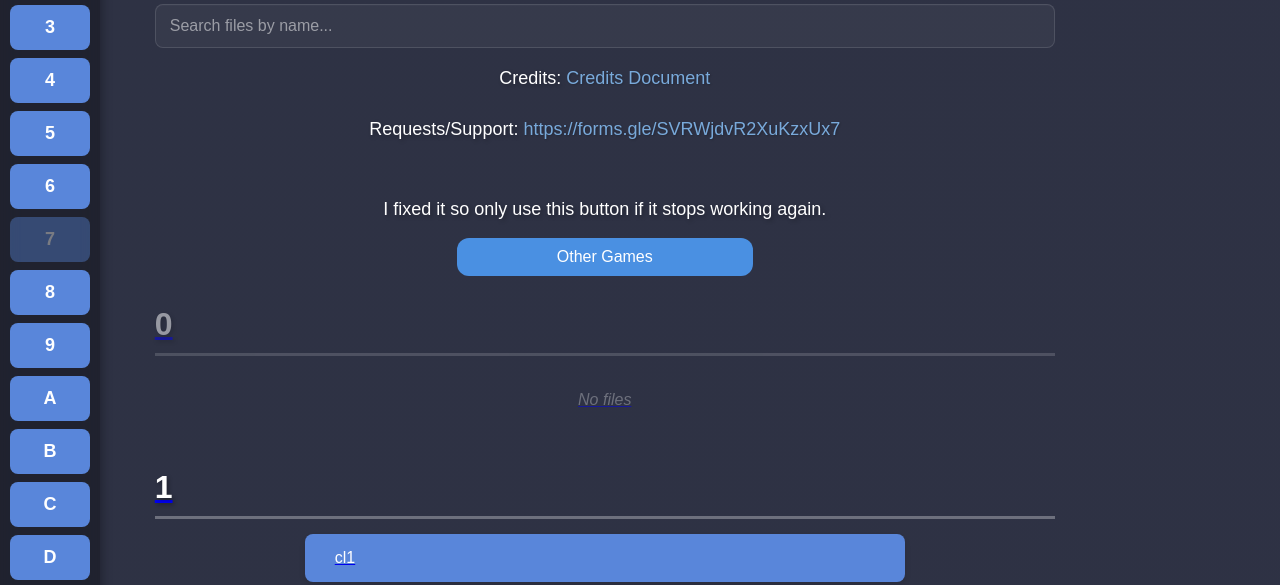
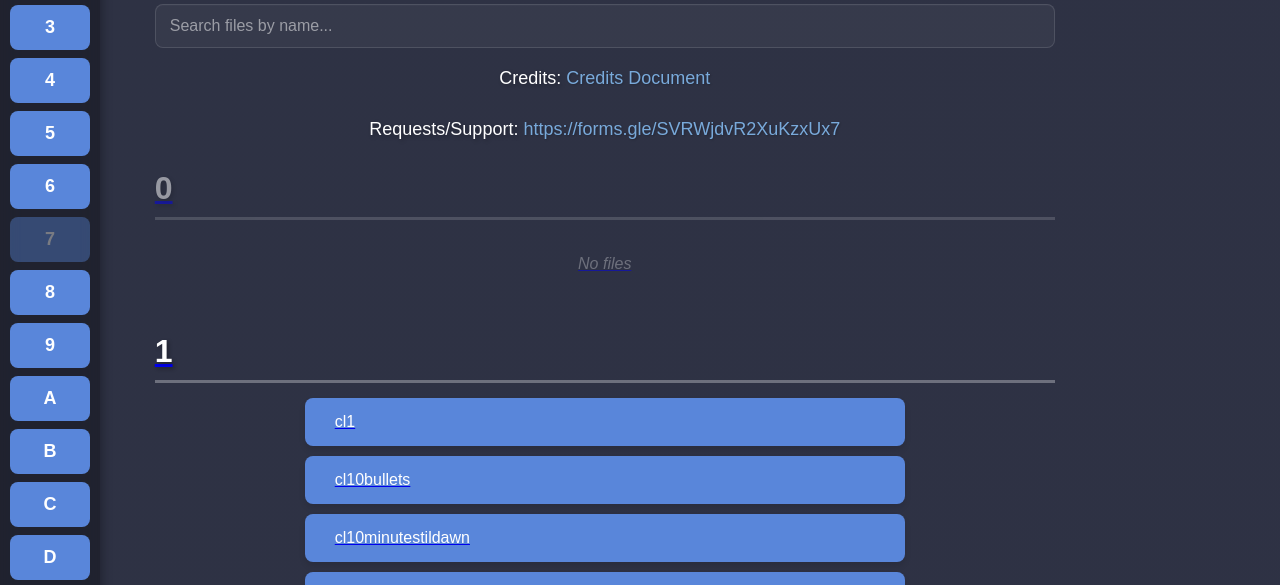
Before and after one commit to ThatOneGuy-67/Games, a plain HTML site: page Games.html in a window 1280 px wide. Shown: the part 174-759 px from the top of the page. Drawn offline with Linux system fonts and the light colour scheme.

Commit message:
Update Games.html

```diff
--- a/Games.html
+++ b/Games.html
@@ -279,7 +279,7 @@
         https://forms.gle/SVRWjdvR2XuKzxUx7
     </a>
 
-    <div style="text-align:center; margin-top:20px;">
+    <div style="text-align:center; margin-top:20px;" class="hidden">
         <br>
         <p>I fixed it so only use this button if it stops working again.</p>
         <a href="altGames.html">
```
